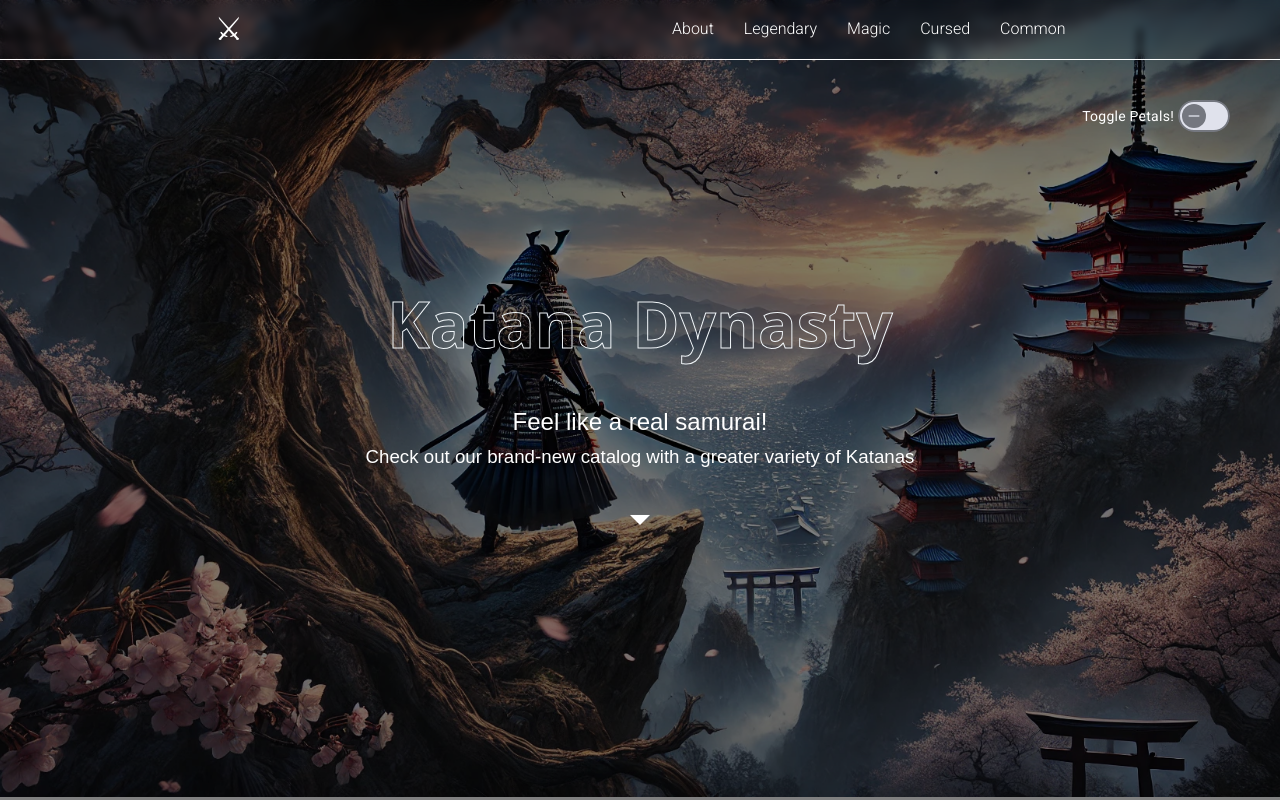
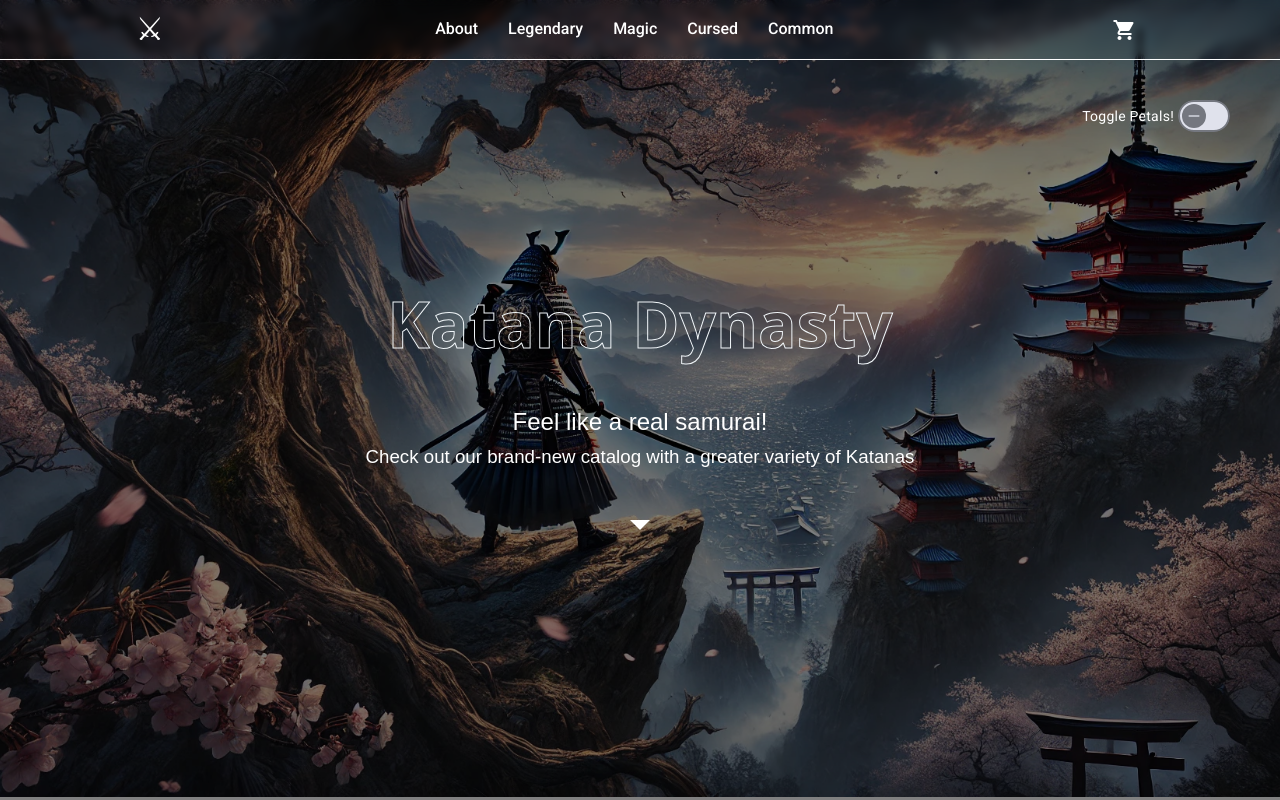
Before and after one commit to oFelpex/katana-dynasty, an Angular app: page / in a window 1280 px wide. Shown: the top 800 px of the page. Built offline with nearby package versions, Linux system fonts and the light colour scheme; a web font is replaced by a local one.

Commit message:
Add dynamic styling for the navBar depending of where the user are. Add a cart button, but with no logic yet.

```diff
--- a/src/app/pages/home/header/header.component.html
+++ b/src/app/pages/home/header/header.component.html
@@ -4,7 +4,7 @@
   [config]="blossomConfig"
 ></app-cherry-blossom-petals>
 }
-<app-nav-bar></app-nav-bar>
+<app-nav-bar [navBarStyles]="navBarStyles"></app-nav-bar>
 
 <div class="background-container">
   <img
--- a/src/app/pages/home/header/header.component.ts
+++ b/src/app/pages/home/header/header.component.ts
@@ -1,4 +1,4 @@
-import { Component } from '@angular/core';
+import { Component, HostListener, Output } from '@angular/core';
 import { CommonModule } from '@angular/common';
 import { MatIconModule } from '@angular/material/icon';
 import { MatSlideToggleModule } from '@angular/material/slide-toggle';
@@ -32,10 +32,33 @@ export class HeaderComponent {
     this.wallpaperSRC = `../../../assets/images/backgrounds/background-${this.wallpaperNumber}.webp`;
   }
 
+  navBarStyles: {} = {
+    'border-color': '#fff',
+    color: '#fff',
+  };
+  currentScrollY = 0;
+  @HostListener('window:scroll')
+  onScroll(): void {
+    this.currentScrollY = window.scrollY || document.documentElement.scrollTop;
+    this.isAtPositionY();
+  }
+  isAtPositionY(): void {
+    this.currentScrollY >= 900
+      ? (this.navBarStyles = {
+          'border-color': 'black',
+          color: 'black',
+        })
+      : (this.navBarStyles = {
+          'border-color': '#fff',
+          color: '#fff',
+        });
+  }
+
   moveDown(): void {
     const target = document.getElementById('catalog-container');
     if (target) {
       target.scrollIntoView({ behavior: 'smooth', block: 'start' });
+      console.log(this.navBarStyles);
     }
   }
 
--- a/src/app/shared/nav-bar/nav-bar.component.html
+++ b/src/app/shared/nav-bar/nav-bar.component.html
@@ -1,4 +1,4 @@
-<nav class="nav-bar">
+<nav class="nav-bar" [ngStyle]="navBarStyles">
   <div class="logo">⚔</div>
   <!-- ROUTES -->
   <div class="routes">
@@ -8,4 +8,7 @@
     <a href="">Cursed</a>
     <a href="">Common</a>
   </div>
+  <button mat-icon-button aria-label="Cart button">
+    <mat-icon [ngStyle]="navBarStyles">shopping_cart</mat-icon>
+  </button>
 </nav>
--- a/src/app/shared/nav-bar/nav-bar.component.scss
+++ b/src/app/shared/nav-bar/nav-bar.component.scss
@@ -1,16 +1,15 @@
 .nav-bar {
-  position: absolute;
+  position: fixed;
   width: 100%;
   height: 60px;
-  color: #fff;
-  font-weight: 100;
+  font-weight: 500;
   //   background-color: aquamarine;
   display: flex;
   align-items: center;
   justify-content: space-around;
-  border-bottom: #fff 1px solid;
+  border-bottom: 1px solid;
   backdrop-filter: blur(4px);
-  z-index: 1;
+  z-index: 2;
   flex-wrap: wrap;
 
   .logo {
```
Also changed, not shown: src/app/shared/nav-bar/nav-bar.component.ts (+7 -4 lines).
